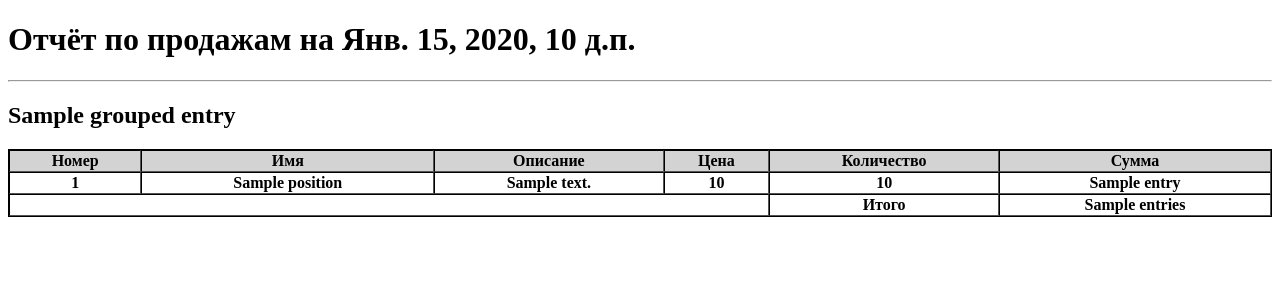
After one commit to 4qwee/mazdai, a Django app: template templates/sales_report.html in a window 1280 px wide. The commit adds this page. Shown: the top 300 px of the page. Run offline with Django 3.2, Linux system fonts and the light colour scheme; the template is opened without the code that fills it: most values are stand-ins (such as "Sample title", 1, 10 or a date in 2020); lists and menus that the app fills with data are empty.

Commit message:
sales report

```diff
--- /dev/null
+++ b/public/site_media/css/report.css
@@ -0,0 +1,8 @@
+table{
+    width: 100%;
+    border: 1px solid black;
+}
+
+thead{
+    background-color: #d3d3d3;
+}
--- /dev/null
+++ b/templates/sales_report.html
@@ -0,0 +1,49 @@
+<!DOCTYPE HTML PUBLIC "-//W3C//DTD HTML 4.01 Transitional//EN"
+        "http://www.w3.org/TR/html4/loose.dtd">
+<html>
+<head>
+    <title>Отчёт по продажам</title>
+    <link rel="Stylesheet" href="/site_media/css/report.css" type="text/css"/>
+</head>
+<body>
+
+{% load filters %}
+
+<h1>Отчёт по продажам на {{ date }}</h1>
+<hr/>
+{% for market_name, entries in grouped_entries.items %}
+    <h2>{{ market_name }}</h2>
+    <table cellspacing="0" border="1px solid black">
+    <thead>
+    <tr>
+        <th>Номер</th>
+        <th>Имя</th>
+        <th>Описание</th>
+        <th>Цена</th>
+        <th>Количество</th>
+        <th>Сумма</th>
+    </tr>
+    </thead>
+    <tbody>
+
+    {% for entry in entries %}
+        <tr>
+            <th>{{ entry.position.id }}</th>
+            <th>{{ entry.position.name }}</th>
+            <th>{{ entry.position.description }}</th>
+            <th>{{ entry.position.price }}</th>
+            <th>{{ entry.quantity }}</th>
+            <th>{{ entry|calculate_sum }}</th>
+        </tr>
+    {% endfor %}
+
+    <tr>
+        <th colspan="4"></th>
+        <th>Итого</th>
+        <th>{{ entries|calculate_total_sum }}</th>
+    </tr>
+    </tbody>
+    </table>
+{% endfor %}
+</body>
+</html>
--- a/urls.py
+++ b/urls.py
@@ -16,6 +16,7 @@ urlpatterns = patterns('',
     url(r'^admin/', include(admin.site.urls)),
     url(r'^ajax/get-positions-list/$', 'mazdai_app.views.get_positions_list', name = 'get_positions_list'),
     url(r'^ajax/get-sales-list/$', 'mazdai_app.views.get_sales_list', name = 'get_sales_list'),
+    url(r'^sales/report/$', 'mazdai_app.views.sales_report', name='sales_report'),
     url(r'^sales/$', 'mazdai_app.views.sales', name='sales'),
     url(r'^$', 'mazdai_app.views.default'),
 )
```
Also changed, not shown: mazdai_app/templatetags/filters.py (added, +15 -0 lines), mazdai_app/views.py (+36 -7 lines), templates/sales_list.html (+4 -8 lines), mazdai_app/templatetags/__init__.py (added).
